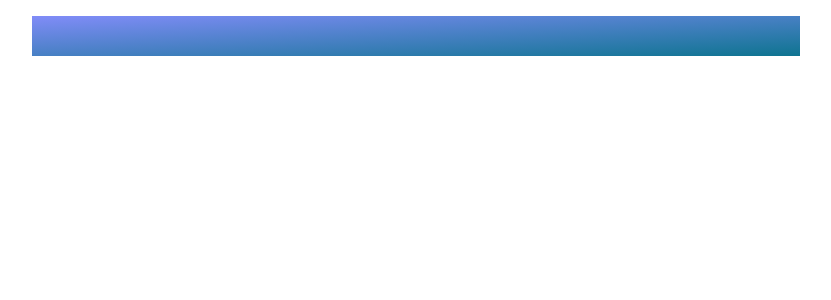
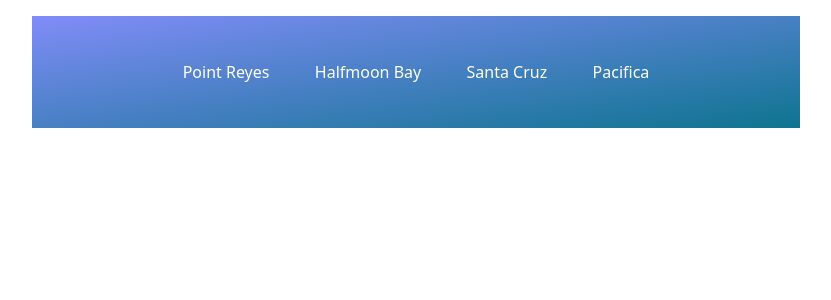
Before and after one commit to NaNifer/tidepooling-with-kids, a React (Create React App) app: page / in a window 1280 px wide. Shown: the top 300 px of the page, without its empty margins (224-1055 px from the left). Built offline with nearby package versions, Linux system fonts and the light colour scheme; the HTML template or start-up script is replaced by a standard one.

Commit message:
top buttons start

```diff
--- a/src/App.js
+++ b/src/App.js
@@ -1,10 +1,11 @@
 import './App.css';
+import TopButtons from './components/TopButtons';
 
 
 function App() {
   return (
     <div className="mx-auto max-w-screen-md mt-4 py-5 px-32 bg-gradient-to-br from-indigo-400 to-cyan-700">
-
+      <TopButtons />
     </div>
   );
 }
--- a/src/components/TopButtons.jsx
+++ b/src/components/TopButtons.jsx
@@ -0,0 +1,32 @@
+import React from 'react'
+
+function TopButtons() {
+
+    const cities = [
+        {
+            id: 1,
+            title:"Point Reyes"
+        },
+        {
+            id: 2,
+            title:"Halfmoon Bay"
+        }, {
+            id: 3,
+            title:"Santa Cruz"
+        }, {
+            id: 4,
+            title:"Pacifica"
+        },
+    ]
+
+
+  return (
+    <div  className='flex items-center justify-around my-6'>
+        {cities.map((city) => (
+            <button className='text-white text-large f'>{city.title}</button>
+        ))}
+    </div>
+  )
+}
+
+export default TopButtons
```
